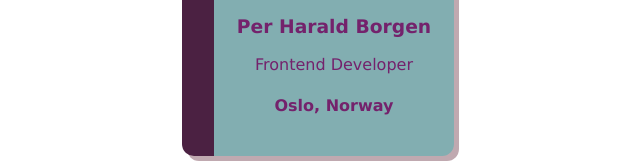
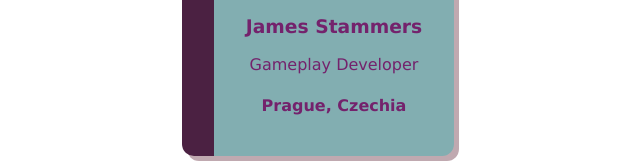
Before and after one commit to DownrangeBean/BuisnessCard, a website built with Vite: page index.html in a window 1280 px wide. Shown: the part 201-366 px from the top of the page, without its empty margins (322-962 px from the left). Built offline with nearby package versions, Linux system fonts and the light colour scheme; files whose address does not match are found by name.

Commit message:
Update index.html
Made details more personal

```diff
--- a/index.html
+++ b/index.html
@@ -6,9 +6,9 @@
         <div class="card">
             <img class="avatar" src="images/James-profile.png">
             <div >
-                <h3>Per Harald Borgen</h3>
-                <p>Frontend Developer</p>
-                <h4>Oslo, Norway</h4>
+                <h3>James Stammers</h3>
+                <p>Gameplay Developer</p>
+                <h4>Prague, Czechia</h4>
             </div>
         </div>
     </body>
```
